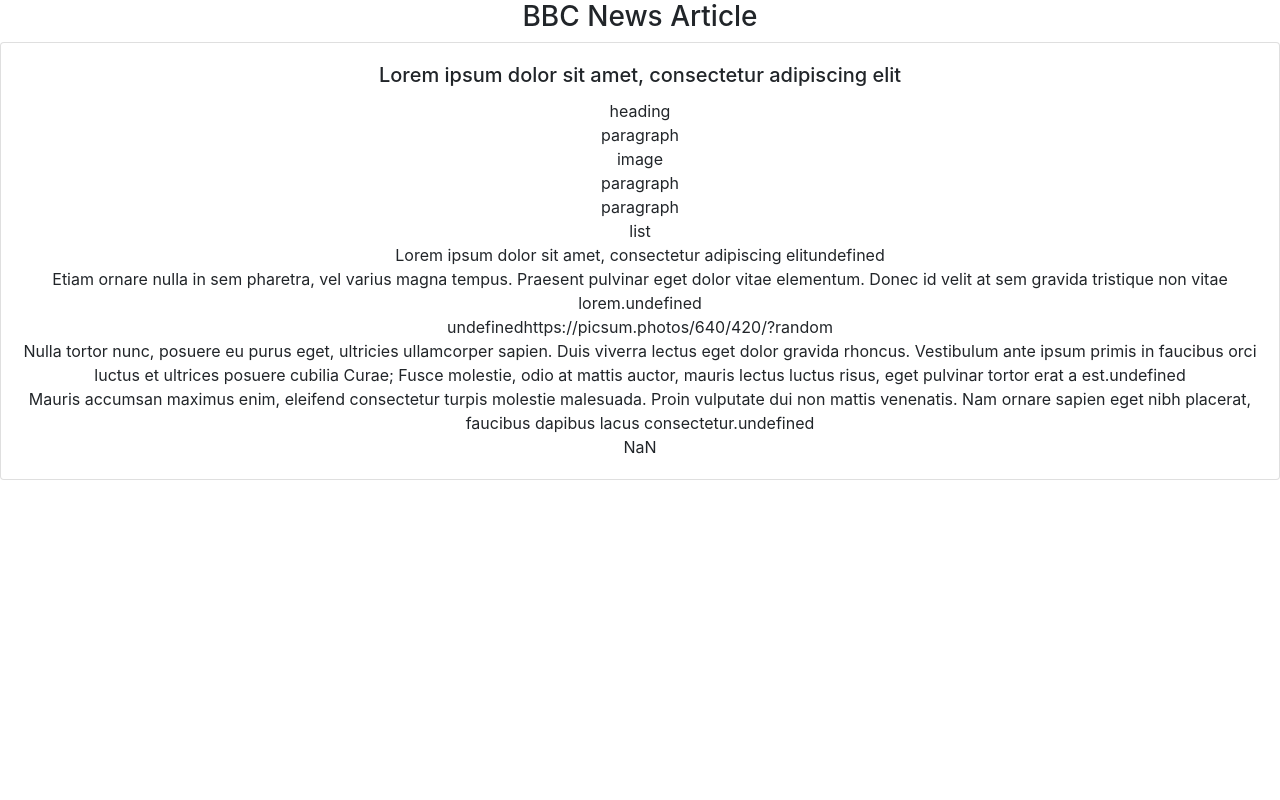
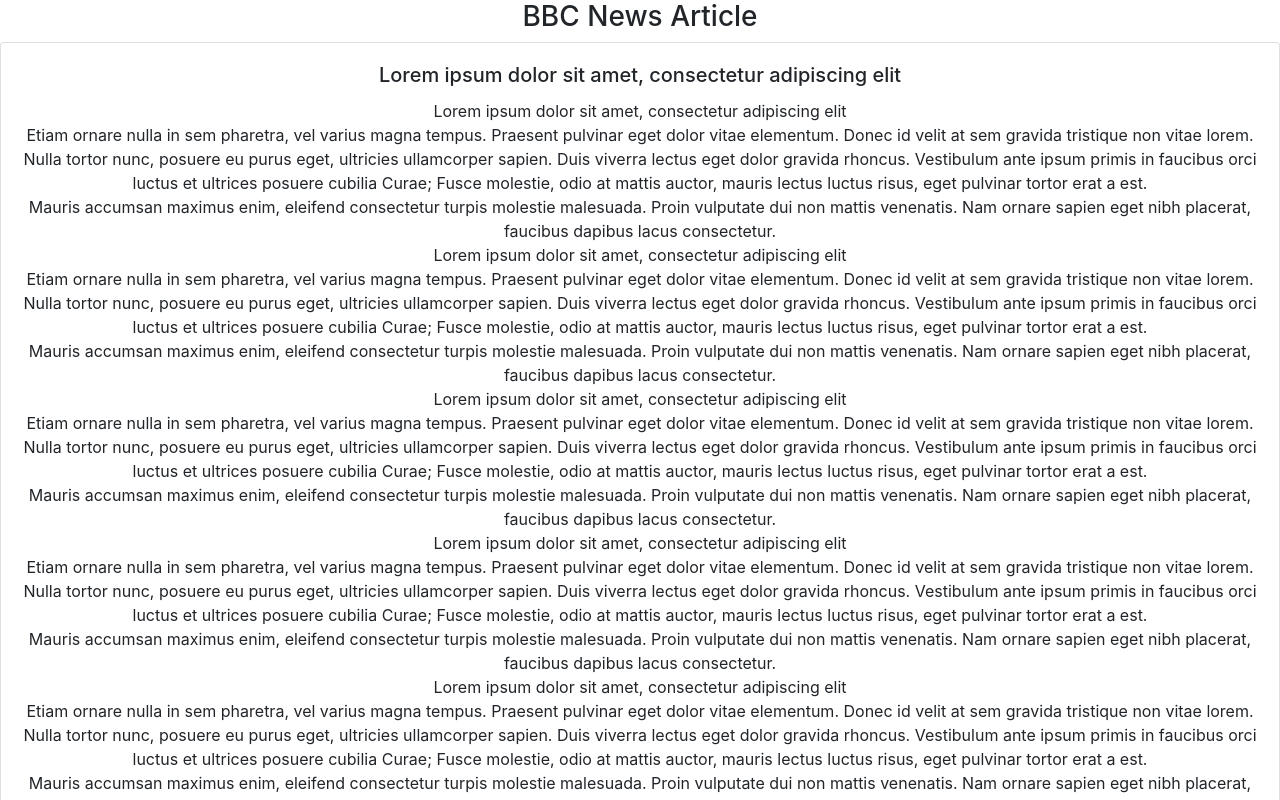
Before and after one commit to AbenaAmo13/bbc-news-react, a React (Create React App) app: page / in a window 1280 px wide. Shown: the top 800 px of the page. Built offline with nearby package versions, Linux system fonts and the light colour scheme.

Commit message:
Displaying information

```diff
--- a/src/article1.js
+++ b/src/article1.js
@@ -7,6 +7,7 @@
 const body = data.body
 const bodyModel = body.map((bodyModelDetails, key)=>{
     return(
+
             bodyModelDetails.model
     )})
 
@@ -25,25 +26,24 @@
                         return (
                             <div key={key}>
                             {
-                                bodyDetail.type
+                                bodyDetail.type.values
                             }
+                                {bodyModel.map((bodyDetail, key)=>{
+                                    return(
+                                        <div key={key}>
+                                            {
+                                                bodyDetail.text
+
+                                            }
+                                        </div>
+
+                                    );
+                                })}
                         </div>
 
                         );
                     })}
-                        {bodyModel.map((bodyDetail, key)=>{
-                            return(
-                                <div key={key}>
-                                    {
-                                        bodyDetail.text +
-                                        bodyDetail.url
 
-                                    }
-                                </div>
-
-                            );
-
-                            })}
 
 
                     </Card.Body>
```
